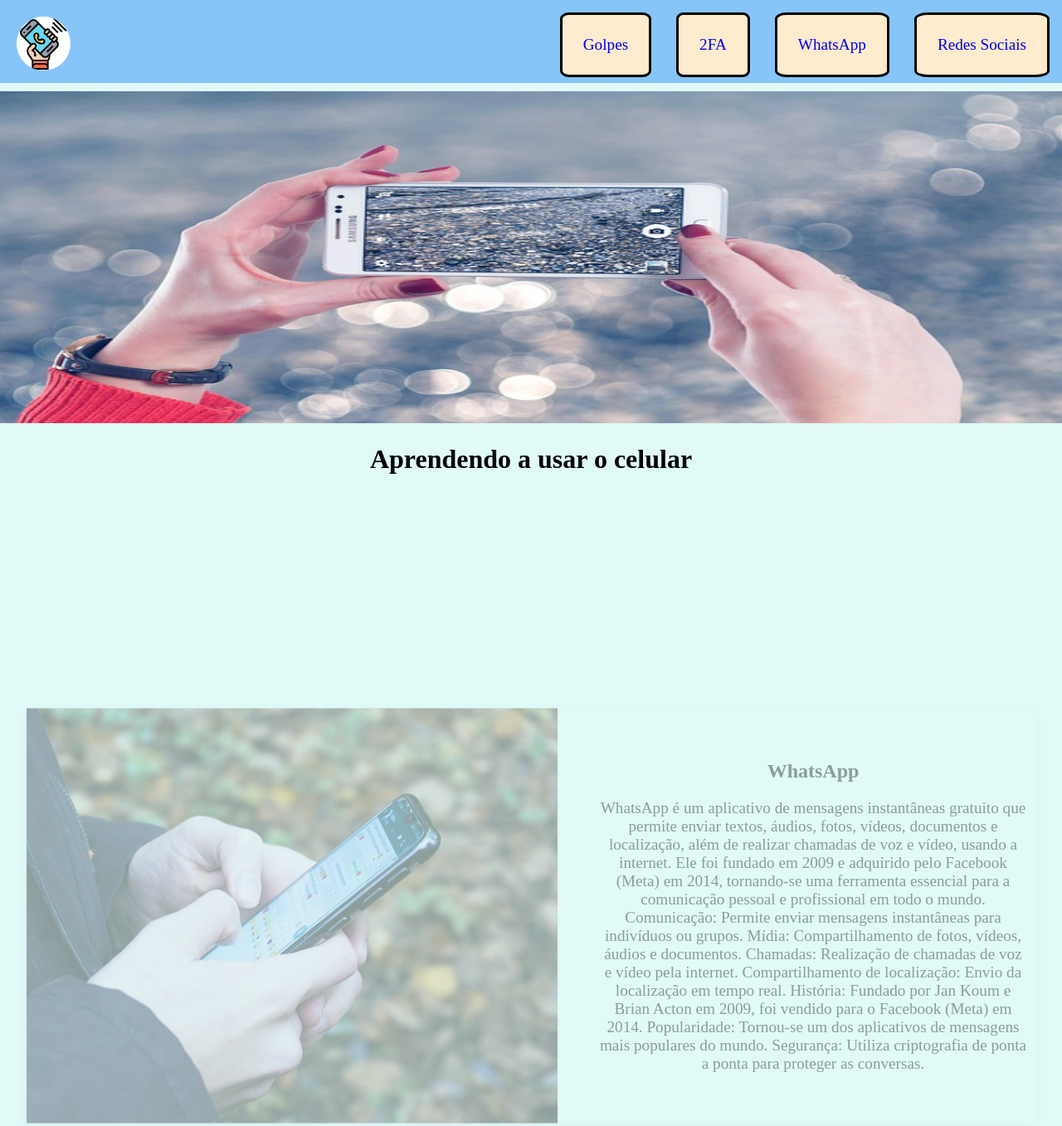
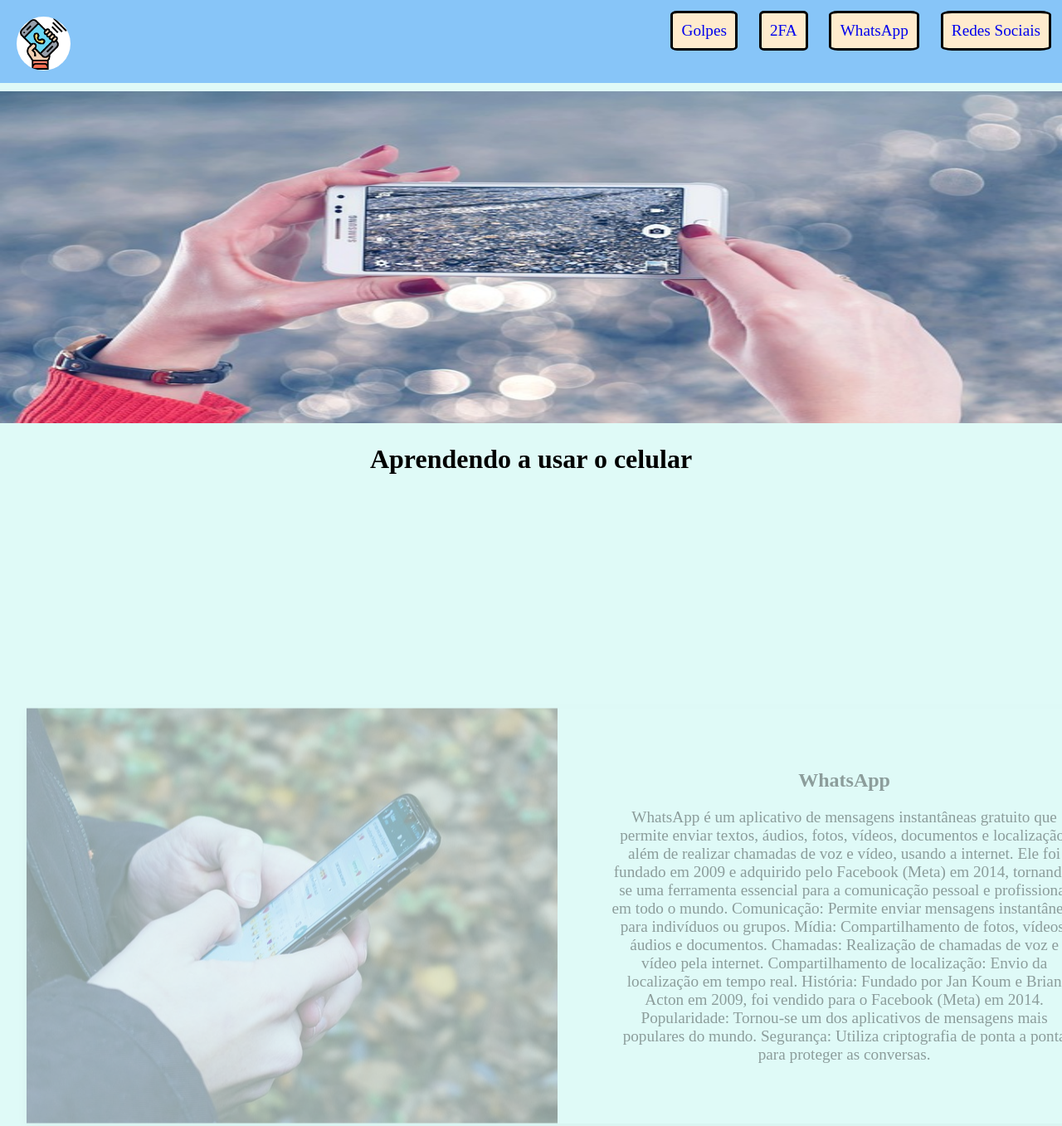
Before and after one commit to WanessaMSantos/Celular, a plain HTML site: page index.html in a window 1280 px wide. Shown: the top 1357 px of the page at 83% size. Drawn offline with Linux system fonts and the light colour scheme.

Commit message:
Refactor CSS styles for layout adjustments
Adjusted padding and margin values for various elements to improve layout consistency. Removed unused section styles.

```diff
--- a/css/estilo.css
+++ b/css/estilo.css
@@ -26,9 +26,9 @@ nav a {
     border: solid 3px black;
     border-radius: 10%;
     float: right;
-    padding: 25px;
+    padding: 0.8%;
     text-decoration: none;
-    margin: 15px;
+    margin: 1%;
 }
 
 nav a:hover{
@@ -45,11 +45,6 @@ nav img{
 
 main{
     padding-top: 10px;
-}
-
-section{
-    margin: 20px;
-    animation: translateY;
 }
 
 h1{
@@ -73,13 +68,13 @@ nav a , p{
 }
 
 .esquerda{
-    margin-right: 50px;
-    margin-left: 10px;
+    margin-right: 5%;
+    margin-left: 1%;
 }
 
 .direita{
-    margin-left: 50px;
-    margin-right: 10px;
+    margin-left: 5%;
+    margin-right: 1%;
 }
 
 section{
@@ -91,6 +86,7 @@ section{
     animation: aparecer 3s linear both;
     animation-timeline: view();
     animation-range: entry 0% cover 40%;
+    width: 100%;
 
 }
 
```
